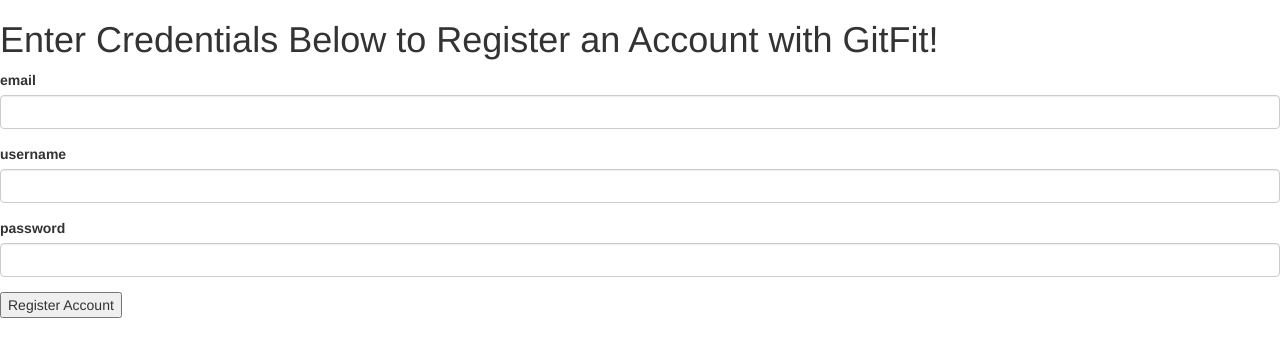
After one commit to wolfecameron/gitfit, a Flask app: page /register in a window 1280 px wide. The commit adds this page. Shown: the top 357 px of the page. Run offline with Flask 2, Linux system fonts and the light colour scheme; some libraries are stand-ins or nearby versions.

Commit message:
created a database for the login page so that account creation and login are both attached to a database and function properly

```diff
--- a/forms.py
+++ b/forms.py
@@ -16,12 +16,34 @@ The below class defines the form for logging in to the website
 This class inherits from the general flask form class
 '''
 class LoginForm(Form):
-	# define error messages if validators do not pass
-	bad_email = "Oops! You didn't enter an email address . . . "
-	bad_password = "Oops! Your password must have a length between 8 and 80 characters . . . "
 	# must define maximum and minimum accepted lengths for passwords
 	MIN_PASSWORD_LENGTH = 8
 	MAX_PASSWORD_LENGTH = 80
+	MIN_USERNAME_LENGTH = 5
+	MAX_USERNAME_LENGTH = 30
+	# define error messages if validators do not pass
+	bad_username = "Oops! Your username must have a length between {0} and {1} characters".format(str(MIN_USERNAME_LENGTH), str(MAX_USERNAME_LENGTH))
+	bad_password = "Oops! Your password must have a length between {0} and {1} characters . . . ".format(str(MIN_PASSWORD_LENGTH), str(MAX_PASSWORD_LENGTH))
 	# both variables below are the fields included in the log in page
-	user = StringField('User Name', validators=[Email(message=bad_email), InputRequired()])
-	password = PasswordField('Password', validators=[InputRequired(), Length(min=MIN_PASSWORD_LENGTH, max=MAX_PASSWORD_LENGTH)])
+	username = StringField('username', validators=[InputRequired(), Length(min=MIN_USERNAME_LENGTH, max=MAX_USERNAME_LENGTH, )])
+	password = PasswordField('password', validators=[InputRequired(), Length(min=MIN_PASSWORD_LENGTH, max=MAX_PASSWORD_LENGTH, message = bad_password)])
+
+'''
+The below class defines the form used for registering an account with gitfit
+it inherits from the general flask forms class
+'''
+class RegisterForm(Form):
+	# must define maximum and minimum accepted lengths for fields
+	MIN_PASSWORD_LENGTH = 8
+	MAX_PASSWORD_LENGTH = 80
+	MIN_USERNAME_LENGTH = 5
+	MAX_USERNAME_LENGTH = 30
+	# define error messages if validators do not pass
+	bad_email = "Oops! You didn't enter an email address . . . "
+	bad_username = "Oops! Your username must have a length between {0} and {1} characters".format(str(MIN_USERNAME_LENGTH), str(MAX_USERNAME_LENGTH))
+	bad_password = "Oops! Your password must have a length between {0} and {1} characters . . . ".format(str(MIN_PASSWORD_LENGTH), str(MAX_PASSWORD_LENGTH))
+	# must define maximum and minimum accepted lengths for passwords
+	# all variables below are properties of the registration form
+	email = StringField('email', validators=[InputRequired(), Email(message=bad_email)])
+	username = StringField('username', validators=[InputRequired(), Length(min=MIN_USERNAME_LENGTH, max=MAX_USERNAME_LENGTH, message = bad_username)])
+	password = PasswordField('password', validators=[InputRequired(), Length(min=MIN_PASSWORD_LENGTH, max=MAX_PASSWORD_LENGTH, message = bad_password)])
--- a/main.py
+++ b/main.py
@@ -2,16 +2,39 @@
 The main handling page for gitfit website
 uses flask to handle redirect for all different URL extensions
 '''
-from flask import Flask, render_template
+from flask import Flask, render_template, redirect, url_for
 from flask_bootstrap import Bootstrap
-from forms import LoginForm
+from forms import LoginForm, RegisterForm
+from flask_sqlalchemy import SQLAlchemy
+from werkzeug.security import generate_password_hash, check_password_hash
 
+# initialize the flask app, bootstrap, and the database
 app = Flask(__name__)
 Bootstrap(app)
+db = SQLAlchemy(app)
+
 
 # must set a temporary secret key - this should be changed later
 # setting key this way is extremely unsecure
 app.config['SECRET_KEY'] = 'Thisisnotevensecret'
+app.config['SQLALCHEMY_DATABASE_URI'] = 'sqlite:////home/wolfecameron/Desktop/Projects/gitfit/database.db'
+
+
+''' ----- TABLES FOR GITFIT DATABASE ----- '''
+'''
+this class creates the user table for the gitfit database
+it inherits from the general SQLAlchemy model class
+'''
+class User(db.Model):
+	# the user tables contains an id, username, email, and password
+	id = db.Column(db.Integer, primary_key = True)
+	username = db.Column(db.String(20), unique = True)
+	email = db.Column(db.String(50), unique = True)
+	password = db.Column(db.String(80))
+
+
+
+''' ----- MAIN HANDLER CODE FOR WEBSITE ----- '''
 
 # handler for main page the redirects to login page
 @app.route('/')
@@ -22,9 +45,39 @@ def home():
 @app.route('/login', methods=['GET','POST'])
 def login():
 	login_form = LoginForm()
+
 	if login_form.validate_on_submit():
-		return "Information was submitted properly!"
+		# check to see if provided account exists within the database
+		# you can get first result because usernames are unique
+		user = User.query.filter_by(username=login_form.username.data).first()
+		if user:
+			# see if user's password matches what was entered
+			if check_password_hash(user.password, login_form.password.data):
+				return "<h1>You logged in successfully!"
+			else:
+				return "<h1>Log in failed.</h1>"
+		else:
+			return "<h1>Log in failed.</h1>"
+
 	return render_template('login.html', form = login_form)
+
+
+# handler for the account creation page
+@app.route('/register', methods=['GET','POST'])
+def register():
+	register_form = RegisterForm()
+
+	if(register_form.validate_on_submit()):
+		# add new user account into the existing database
+		# hash password to an 80 character hashed password for security purposes
+		hashed_password = generate_password_hash(register_form.password.data, method='sha256')
+		newUser = User(username=register_form.username.data, email=register_form.email.data, password=hashed_password)
+		db.session.add(newUser)
+		db.session.commit()
+		return "<h1>Your account has been created!</h1>"
+
+	return render_template('register.html', form = register_form)
+
 
 # run the app on local server if main file executed from terminal
 if __name__ == '__main__':
--- a/templates/home.html
+++ b/templates/home.html
@@ -6,6 +6,7 @@
 <body>
 
 <a href="/login">Log In!</a>
+<a href="/register">Register an Account</a>
 
 </body>
 </html>
--- a/templates/login.html
+++ b/templates/login.html
@@ -6,7 +6,7 @@
 	<form method='POST' action='/login'>
 		<d1>
 			{{ form.csrf_token }}
-			{{ wtf.form_field(form.user) }}
+			{{ wtf.form_field(form.username) }}
 			{{ wtf.form_field(form.password) }}
 			<input type='submit' value='Log In'>
 		</d1>
--- /dev/null
+++ b/templates/register.html
@@ -0,0 +1,15 @@
+{% extends "bootstrap/base.html" %}
+{% import "bootstrap/wtf.html" as wtf %}
+
+{% block content %}
+	<h1>Enter Credentials Below to Register an Account with GitFit!</h1>
+	<form method='POST' action='/register'>
+		<d1>
+			{{ form.csrf_token }}
+			{{ wtf.form_field(form.email) }}
+			{{ wtf.form_field(form.username)}}
+			{{ wtf.form_field(form.password) }}
+			<input type='submit' value='Register Account'>
+		</d1>
+	</form>
+{% endblock %}
```
Also changed, not shown: tables.py (added, +18 -0 lines), database.db (added).
